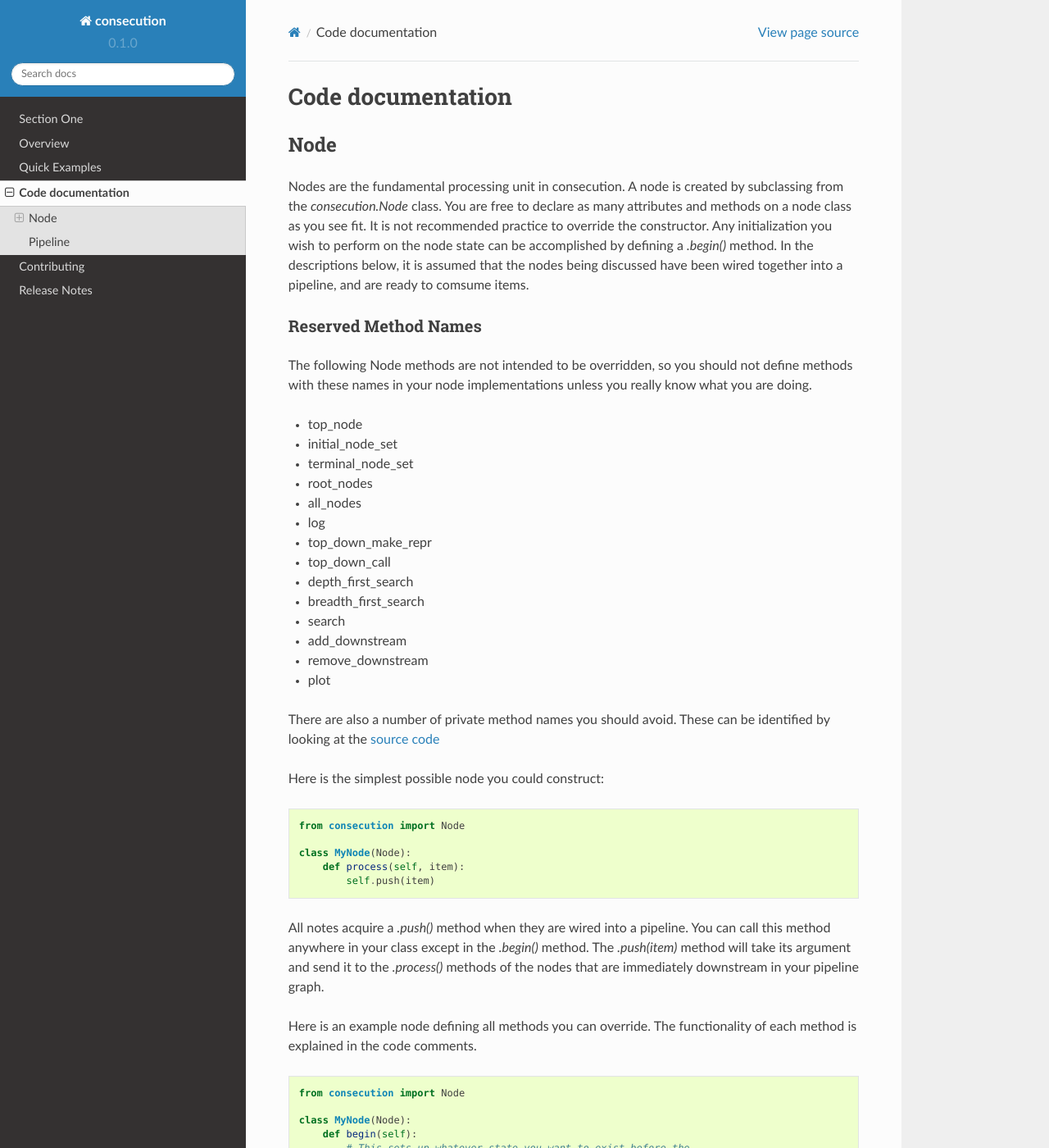
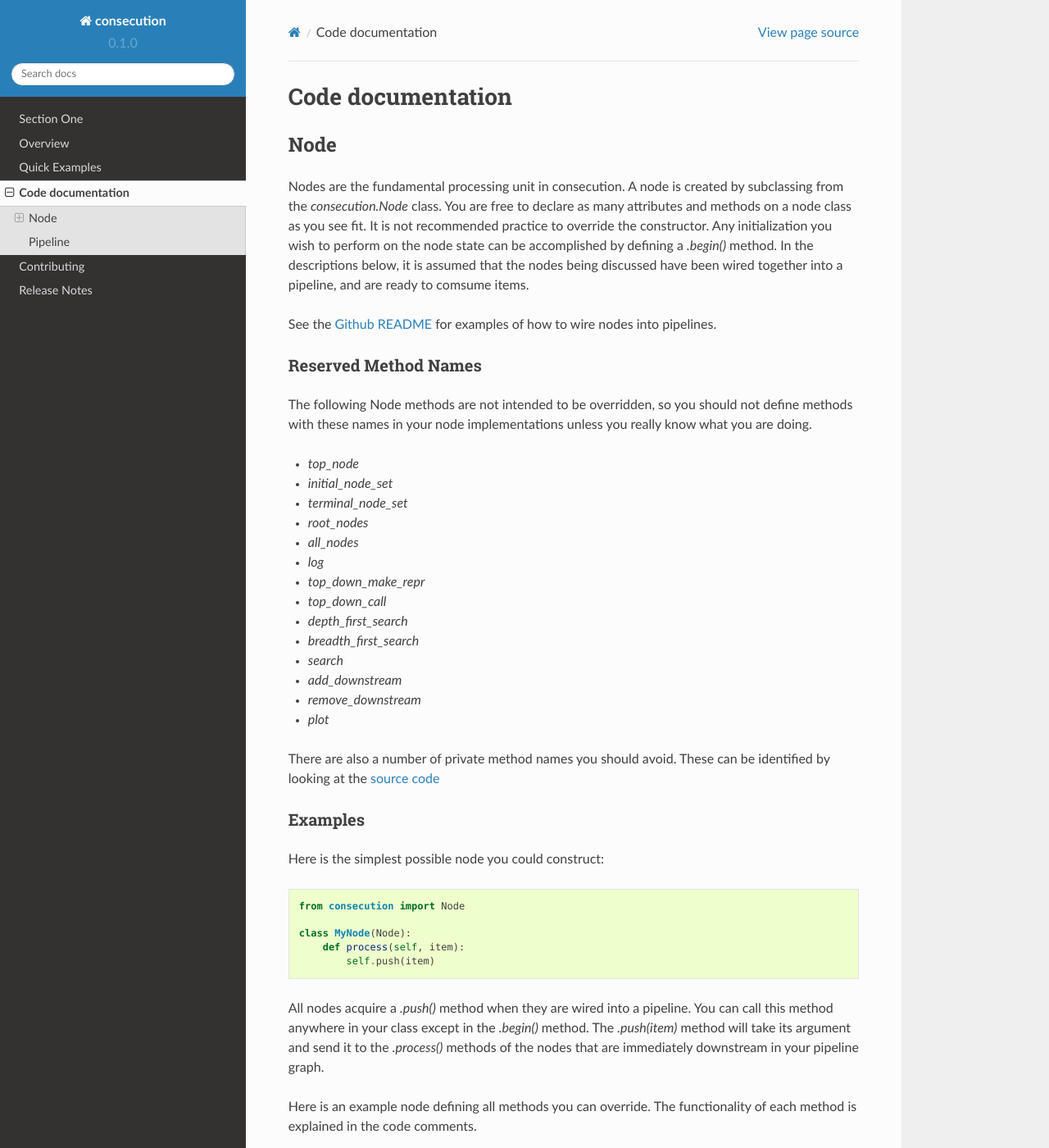
Before and after one commit to robdmc/consecution, a Sphinx documentation site: the page built from docs/ref/consecution.rst, in a window 1280 px wide and 1400 px high. Shown: the whole window at 82% size. Built offline with Sphinx 7.4.7 and the Read the Docs theme 2.0.0, drawn with Linux system fonts in a browser that asks for light colours; some of the changed text lies outside the part shown.

Commit message:
working on docs

```diff
--- a/docs/ref/consecution.rst
+++ b/docs/ref/consecution.rst
@@ -13,31 +13,39 @@ the node state can be accomplished by defining a `.begin()` method.  In the
 descriptions below, it is assumed that the nodes being discussed have been wired
 together into a pipeline, and are ready to comsume items.
 
+See the
+`Github README
+<https://github.com/robdmc/consecution/blob/master/README.md>`_
+for examples  of how to wire nodes into pipelines.
+
 Reserved Method Names
 ~~~~~~~~~~~~~~~~~~~~~
 The following Node methods are not intended to be overridden, so you should not
 define methods with these names in your node implementations unless you really
 know what you are doing.
 
-*  top_node
-*  initial_node_set
-*  terminal_node_set
-*  root_nodes
-*  all_nodes
-*  log
-*  top_down_make_repr
-*  top_down_call
-*  depth_first_search
-*  breadth_first_search
-*  search
-*  add_downstream
-*  remove_downstream
-*  plot
+*  `top_node`
+*  `initial_node_set`
+*  `terminal_node_set`
+*  `root_nodes`
+*  `all_nodes`
+*  `log`
+*  `top_down_make_repr`
+*  `top_down_call`
+*  `depth_first_search`
+*  `breadth_first_search`
+*  `search`
+*  `add_downstream`
+*  `remove_downstream`
+*  `plot`
 
 There are also a number of private method names you should avoid.  These can be
 identified by looking at the `source code
 <https://github.com/robdmc/consecution/blob/master/consecution/nodes.py>`_
 
+
+Examples
+~~~~~~~~
 
 Here is the simplest possible node you could construct:
 
@@ -49,7 +57,7 @@ Here is the simplest possible node you could construct:
         def process(self, item):
             self.push(item)
 
-All notes acquire a `.push()` method when they are wired into a pipeline.  You
+All nodes acquire a `.push()` method when they are wired into a pipeline.  You
 can call this method anywhere in your class except in the `.begin()` method.
 The `.push(item)` method will take its argument and send it to the `.process()`
 methods of the nodes that are immediately downstream in your pipeline graph.
@@ -95,6 +103,8 @@ functionality of each method is explained in the code comments.
             # In this example, we simply reset the counter.
             self.counter = 0
 
+Node API Documentation
+~~~~~~~~~~~~~~~~~~~~~~
 
 .. autoclass:: consecution.nodes.Node
     :members:
```
Also changed, not shown: 1 other file.
